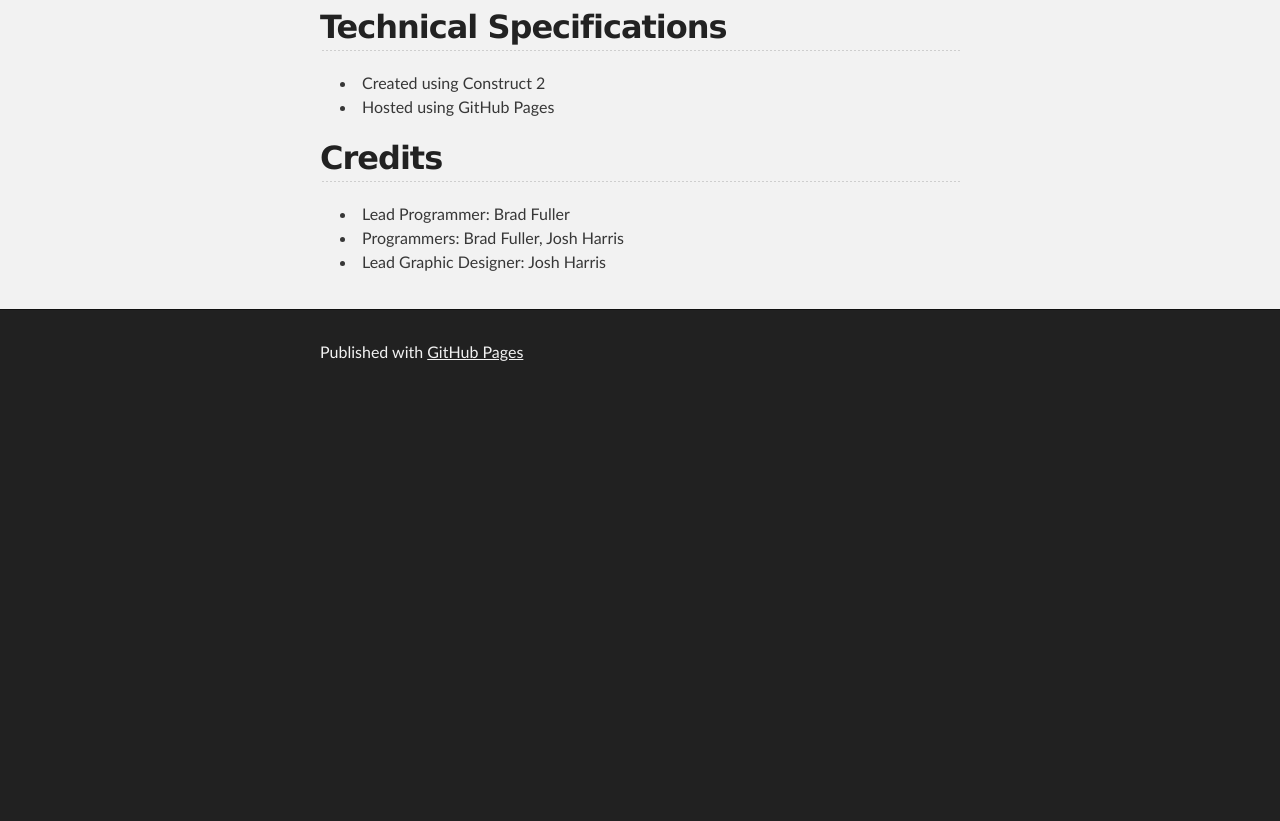
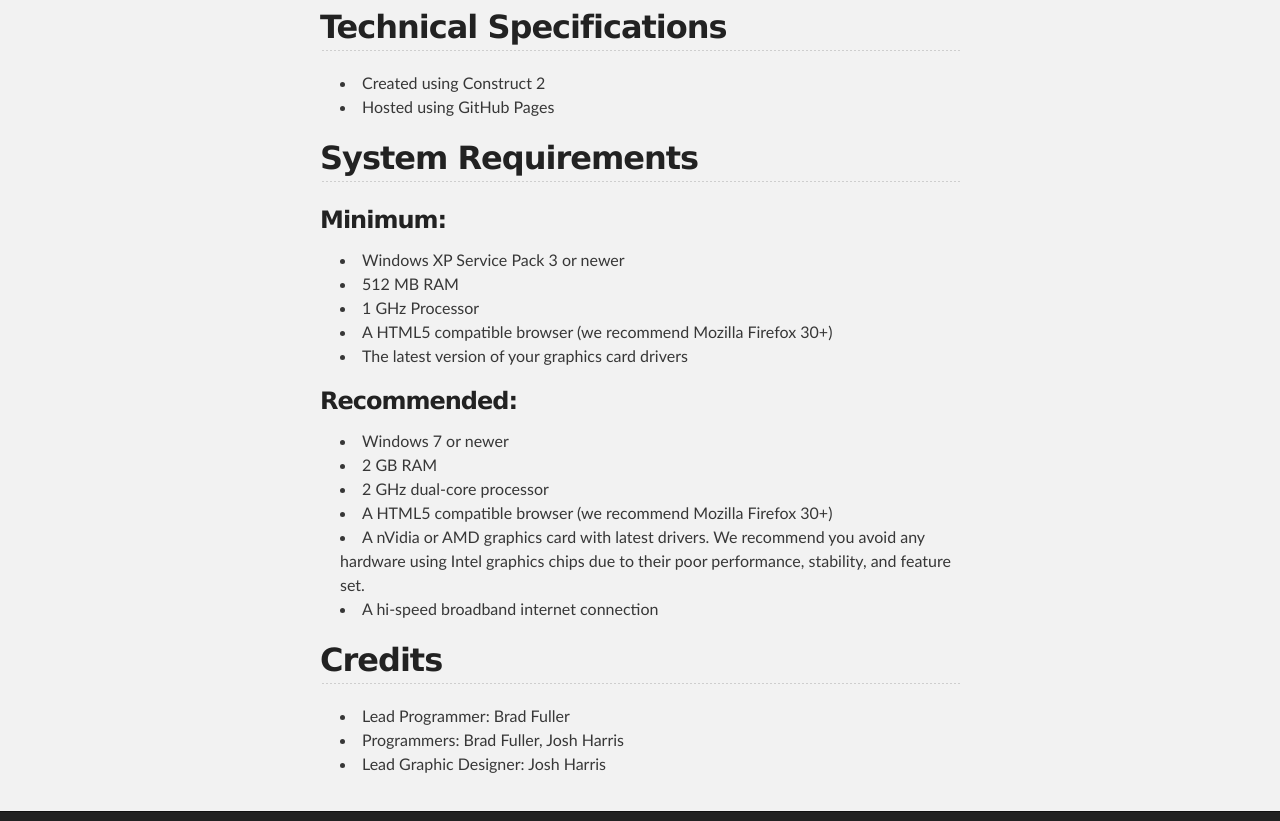
Before and after one commit to BradFuller/BradFuller.github.io, a plain HTML site: page index.html in a window 1280 px wide. Shown: the part 936-1757 px from the top of the page. Before the commit the page ends 1335 px from the top, so only its background shows below. Drawn offline with Linux system fonts and the light colour scheme.

```diff
--- a/index.html
+++ b/index.html
@@ -30,7 +30,7 @@
         <h1>
 <a name="welcome-to-catch-the-letter" class="anchor" href="#welcome-to-catch-the-letter"><span class="octicon octicon-link"></span></a>Welcome to Catch the Letter!</h1>
 
-<p><a href="http://bradfuller.github.io/game/index.html">Go To Game</a></p>
+<p><a href="http://bradfuller.github.io/game/index.html">Go To Game (warning, in Beta)</a></p>
 
 <p>Catch the Letter is a vocabulary building game designed and built by Comic Sans Studios and MSPaint Studios. Catch the Letter was designed to help children in years 4 to 6 build and consolidate their "word database" or vocabulary.</p>
 
@@ -58,6 +58,32 @@
 <ul>
 <li>Created using Construct 2</li>
 <li>Hosted using GitHub Pages</li>
+</ul>
+
+<h2>
+<a name="system-requirements" class="anchor" href="#system-requirements"><span class="octicon octicon-link"></span></a>System Requirements</h2>
+
+<h3>
+<a name="minimum" class="anchor" href="#minimum"><span class="octicon octicon-link"></span></a>Minimum:</h3>
+
+<ul>
+<li>Windows XP Service Pack 3 or newer</li>
+<li>512 MB RAM</li>
+<li>1 GHz Processor</li>
+<li>A HTML5 compatible browser (we recommend Mozilla Firefox 30+)</li>
+<li>The latest version of your graphics card drivers</li>
+</ul>
+
+<h3>
+<a name="recommended" class="anchor" href="#recommended"><span class="octicon octicon-link"></span></a>Recommended:</h3>
+
+<ul>
+<li>Windows 7 or newer</li>
+<li>2 GB RAM</li>
+<li>2 GHz dual-core processor</li>
+<li>A HTML5 compatible browser (we recommend Mozilla Firefox 30+)</li>
+<li>A nVidia or AMD graphics card with latest drivers. We recommend you avoid any hardware using Intel graphics chips due to their poor performance, stability, and feature set.</li>
+<li>A hi-speed broadband internet connection</li>
 </ul>
 
 <h2>
```
Also changed, not shown: params.json (+1 -1 lines).
